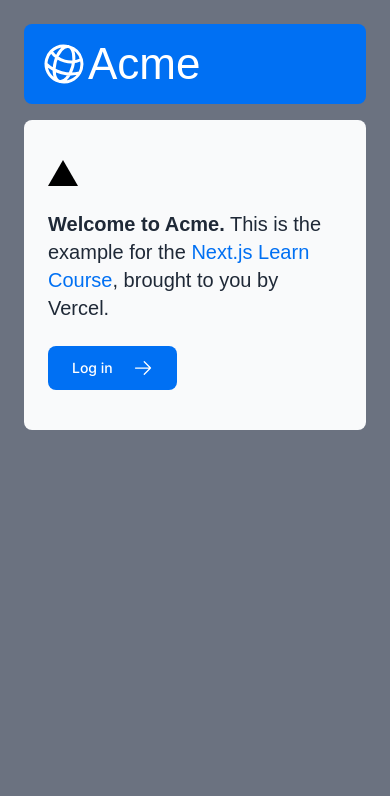
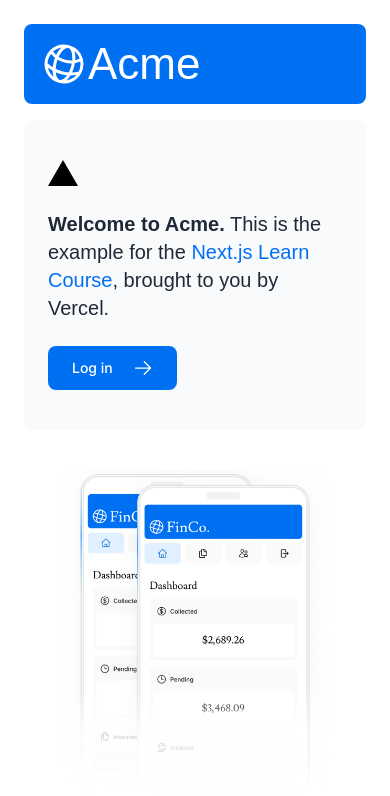
Before and after one commit to iahmadwaqar/nextjs-dashboard, a Next.js app: page / in a window 390 px wide. Shown: the top 796 px of the page. Built offline with nearby package versions, Linux system fonts and the light colour scheme; a web font is replaced by a local one.

Commit message:
feat(ui): add responsive hero images to homepage

```diff
--- a/app/page.tsx
+++ b/app/page.tsx
@@ -2,6 +2,7 @@
 import { lusitana } from "@/app/ui/fonts";
 import { ArrowRightIcon } from "@heroicons/react/24/outline";
 import Link from "next/link";
+import Image from "next/image";
 
 export default function Page() {
   return (
@@ -12,7 +13,9 @@
       <div className="mt-4 flex grow flex-col gap-4 md:flex-row">
         <div className="flex flex-col justify-center gap-6 rounded-lg bg-gray-50 px-6 py-10 md:w-2/5 md:px-20">
           <div className="relative w-0 h-0 border-l-[15px] border-r-[15px] border-b-[26px] border-l-transparent border-r-transparent border-b-black" />
-          <p className={` ${lusitana.className} text-xl text-gray-800 md:text-3xl md:leading-normal`}>
+          <p
+            className={` ${lusitana.className} text-xl text-gray-800 md:text-3xl md:leading-normal`}
+          >
             <strong>Welcome to Acme.</strong> This is the example for the{" "}
             <a href="https://nextjs.org/learn/" className="text-blue-500">
               Next.js Learn Course
@@ -28,6 +31,20 @@
         </div>
         <div className="flex items-center justify-center p-6 md:w-3/5 md:px-28 md:py-12">
           {/* Add Hero Images Here */}
+          <Image
+            src="/hero-desktop.png"
+            width={1000}
+            height={760}
+            alt="Screen mockup showing desktop version of the app"
+            className="hidden md:block"
+          />
+          <Image
+            src="/hero-mobile.png"
+            width={560}
+            height={620}
+            alt="Screen mockup showing mobile version of the app"
+            className="block md:hidden"
+          />
         </div>
       </div>
     </main>
--- a/app/ui/global.css
+++ b/app/ui/global.css
@@ -1,12 +1,6 @@
 @tailwind base;
 @tailwind components;
 @tailwind utilities;
-
-@layer base {
-  body {
-    @apply bg-gray-500;
-  }
-}
 
 input[type='number'] {
   -moz-appearance: textfield;
```
